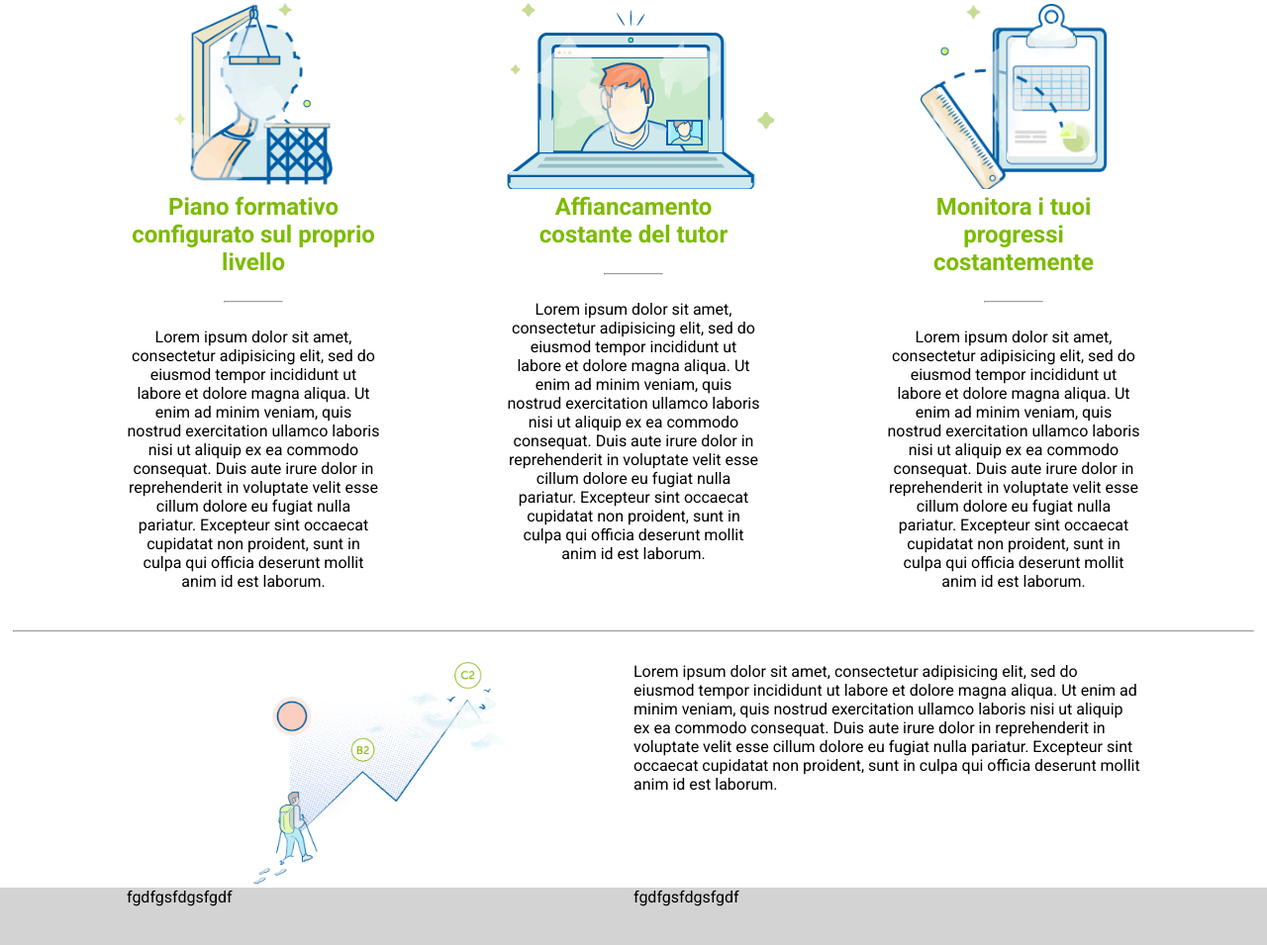
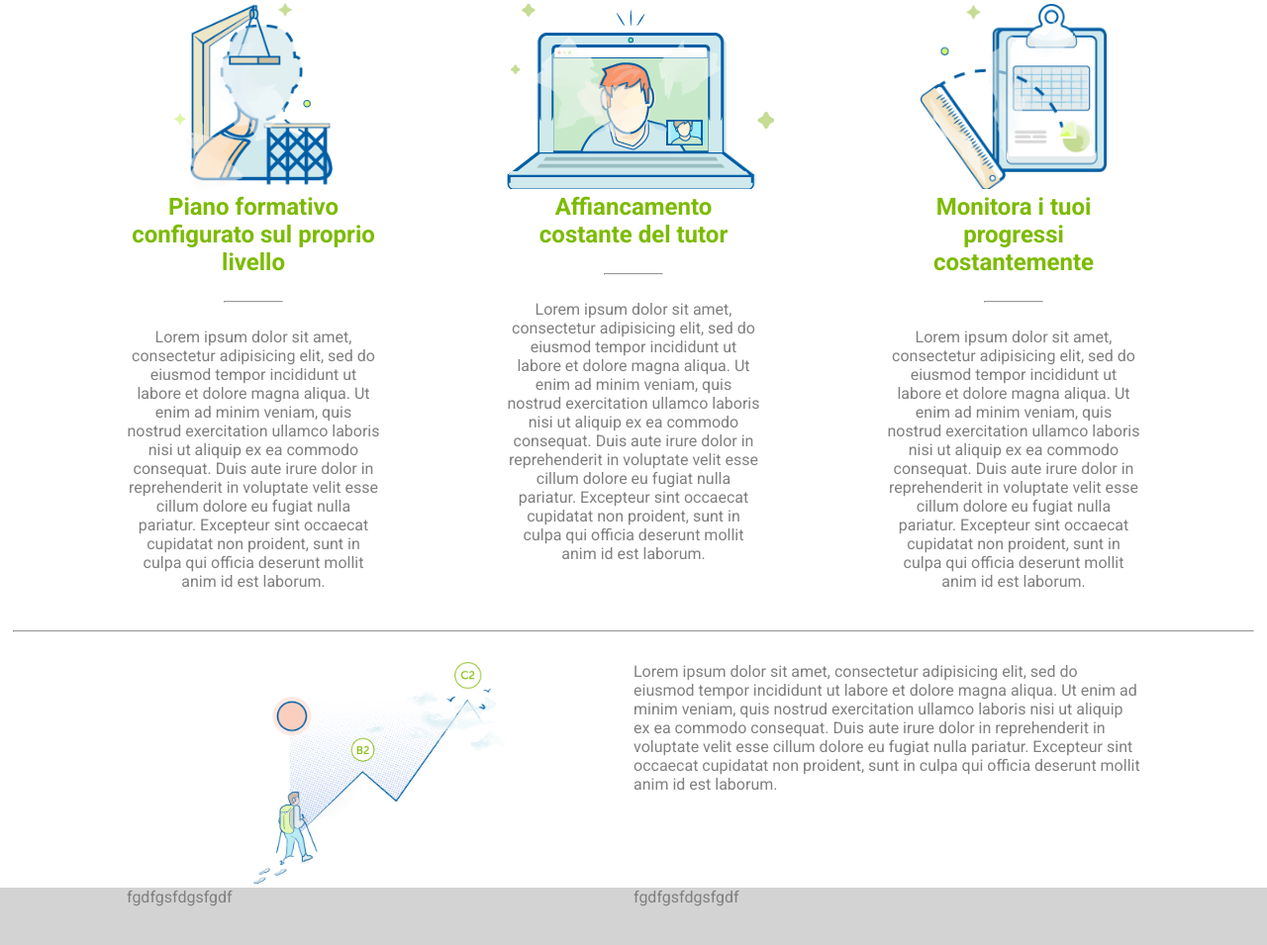
Before and after one commit to Simone978/html-css-fluentify, a plain HTML site: page index.html in a window 1280 px wide. Shown: the part 637-1592 px from the top of the page at 99% size. Drawn offline with Linux system fonts and the light colour scheme.

Commit message:
Creata regola per il tag paragrafo

```diff
--- a/css/style.css
+++ b/css/style.css
@@ -6,6 +6,10 @@
 
 body{
   font-family: 'Roboto', sans-serif;
+}
+
+p{
+  color: grey;
 }
 
 /* testata */
--- a/index.html
+++ b/index.html
@@ -99,10 +99,10 @@
       <footer>
         <div class="footer-container general-width">
           <div class="widget">
-            fgdfgsfdgsfgdf
+            <p>fgdfgsfdgsfgdf</p>
           </div>
           <div class="widget">
-            fgdfgsfdgsfgdf
+            <p>fgdfgsfdgsfgdf</p>
           </div>
         </div>
 
```
